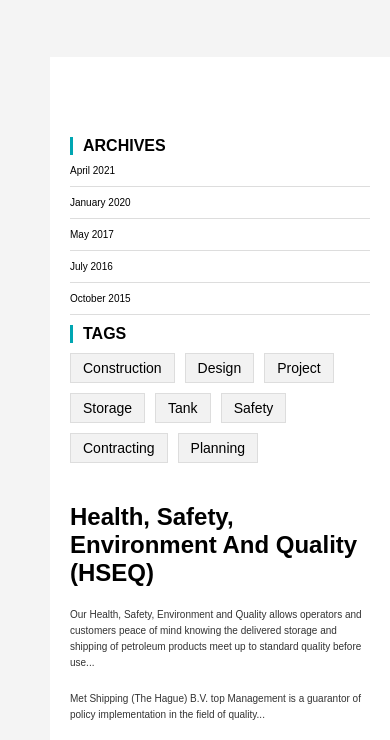
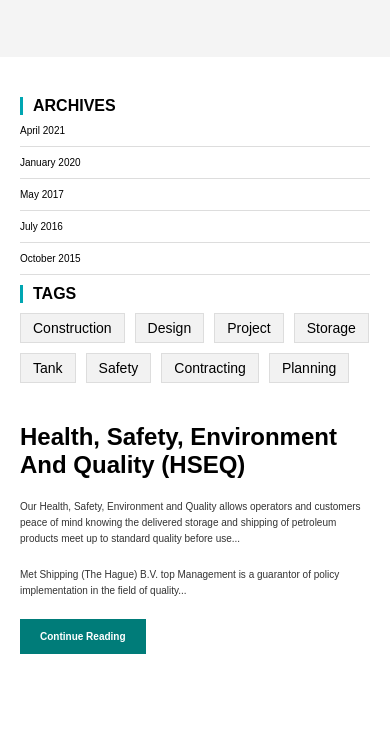
Before and after one commit to Clara4555/embex, a website built with Vite: page src/pages/sustainability.html in a window 390 px wide. Shown: the part 890-1630 px from the top of the page. Built offline with nearby package versions, Linux system fonts and the light colour scheme; files whose address does not match are found by name.

Commit message:
fixed sustainability

```diff
--- a/src/styles/sustanability.css
+++ b/src/styles/sustanability.css
@@ -367,6 +367,13 @@
       .blog-wrapper {
         flex-direction: column;
       }
+
+      .blog-section {
+        margin-left: 0px !important	;
+        padding: 40px 20px;
+        background: #fff;
+      margin-left: 50px;
+      }
     }
 
 
```
